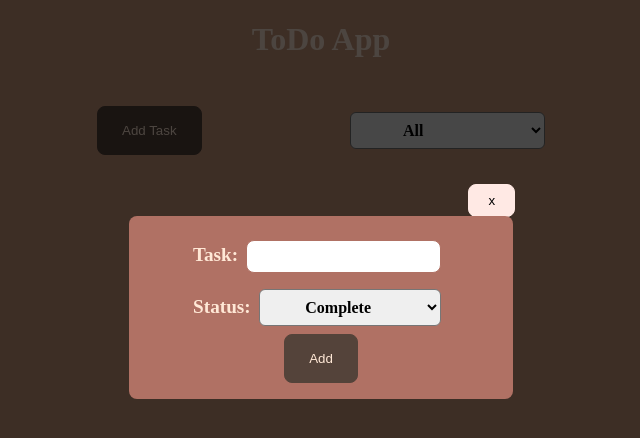
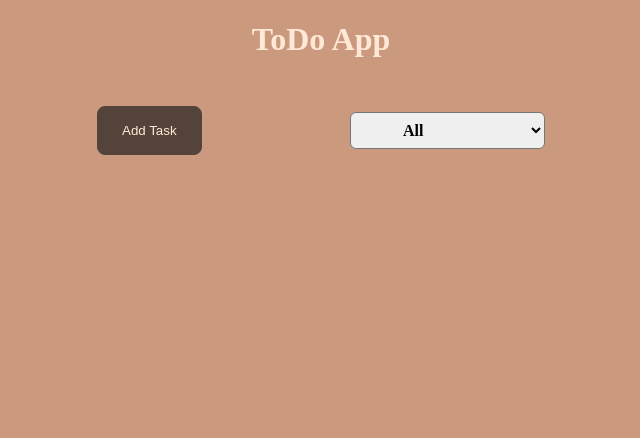
Before and after one commit to sreeyu/todo_list, a React (Create React App) app: page / in a window 1280 px wide. Shown: the top 438 px of the page, without its empty margins (319-959 px from the left). Built offline with nearby package versions, Linux system fonts and the light colour scheme.

Commit message:
Perform conditional rendering of Form component

```diff
--- a/src/App.jsx
+++ b/src/App.jsx
@@ -1,20 +1,27 @@
-import React from "react";
+import React, {useState} from "react";
 import styles from './App.module.css'
 import TodoForm from "./components/TodoForm/TodoForm";
 
 function App() {
+
+  const [showForm, setShowForm] = useState(false);
+
+  const getForm = () =>{
+    setShowForm(true);
+  };
+
   return (
     <div className={styles.app} >
       <h1>ToDo App</h1>
       <div className={styles.action} >
-        <button>Add Task</button>
+        <button onClick={getForm} >Add Task</button>
         <select name="All" id="">
           <option value="All">All</option>
           <option value="Complete">Complete</option>
           <option value="Incomplete">Incomplete</option>
         </select>
       </div>
-      <TodoForm />
+      {showForm && <TodoForm onClose={setShowForm} />}
     </div>
   );
 };
--- a/src/components/TodoForm/TodoForm.jsx
+++ b/src/components/TodoForm/TodoForm.jsx
@@ -1,11 +1,15 @@
 import React from "react";
 import styles from './TodoForm.module.css';
 
-function TodoForm(){
+function TodoForm(props){
+
+    const closeForm = () =>{
+        props.onClose(false);
+    };
 
     return(
        <div className={styles.container}>
-        <button className={styles.cancel}>x</button>
+        <button className={styles.cancel} onClick={closeForm} >x</button>
             <form className={styles.form} >
                 <div>
                     <label htmlFor="">Task:</label>
@@ -18,7 +22,7 @@ function TodoForm(){
                         <option value="">Incomplete</option>
                     </select>
                 </div>
-                <button>Add</button>
+                <button >Add</button>
             </form>
        </div>
     );
```
